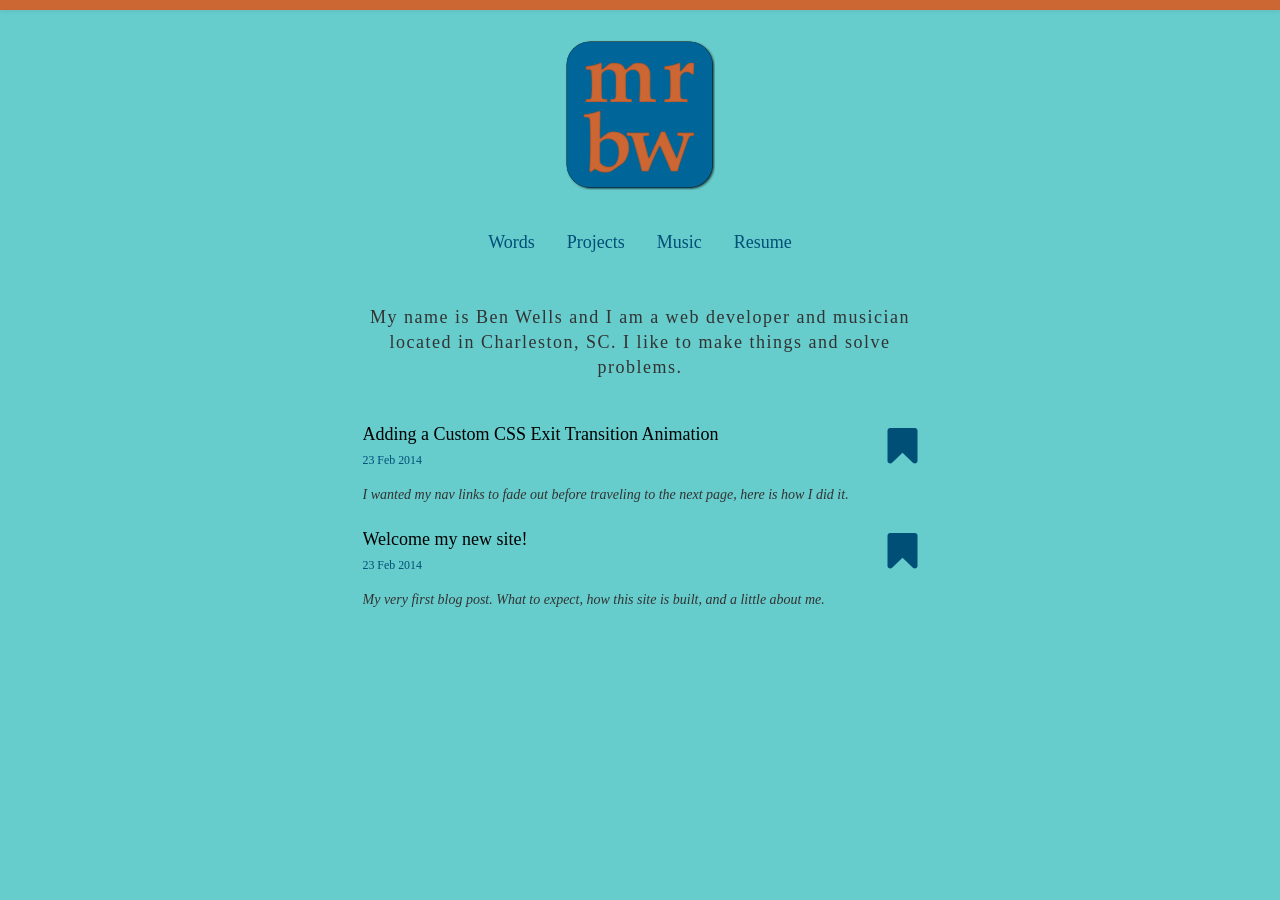
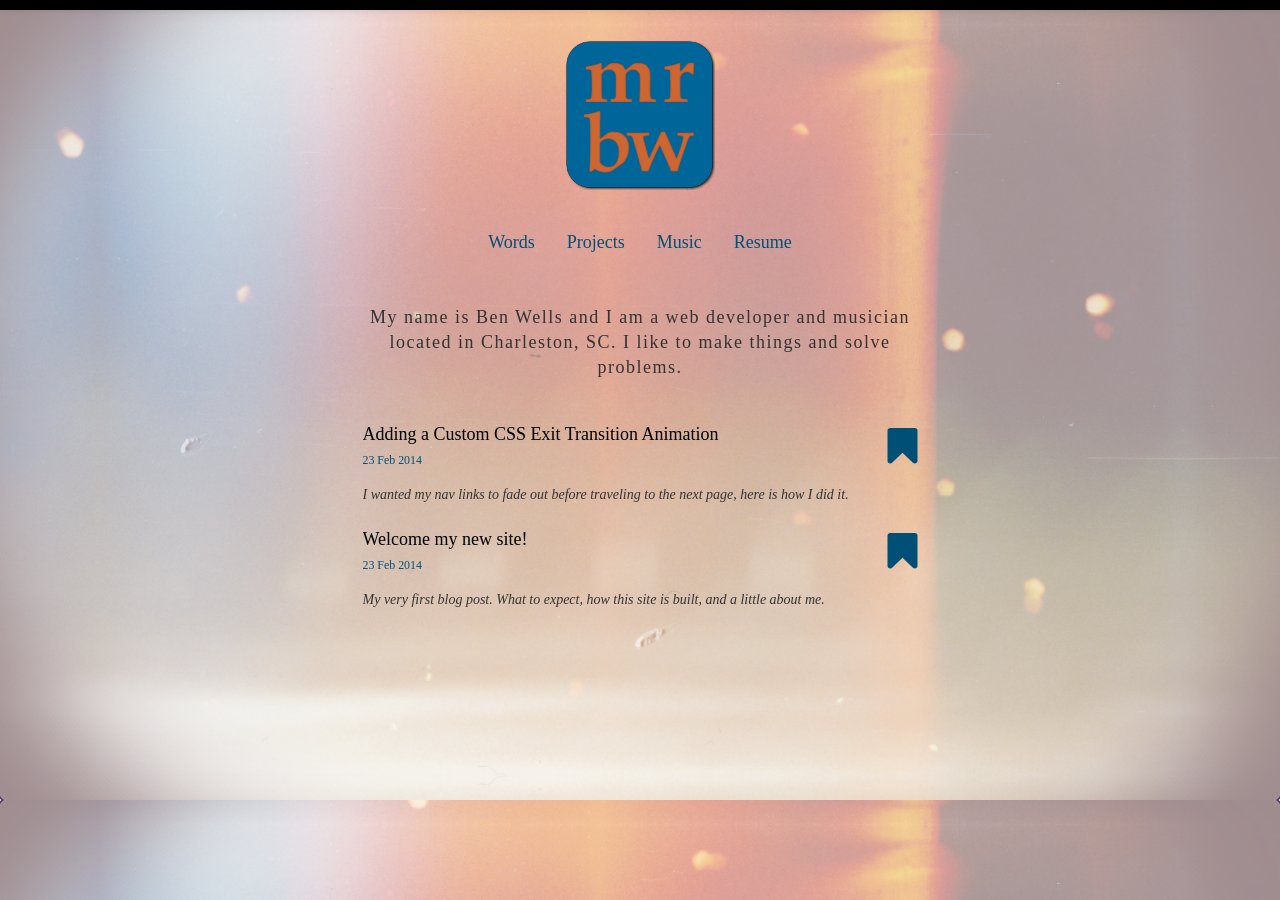
Before and after one commit to benwells/benwells.github.io, a Jekyll site: the page built from index.html, in a window 1280 px wide. Built offline with Jekyll 4.4.1, drawn with Linux system fonts in a browser that asks for light colours; nearby versions of some CDN libraries; some web fonts are replaced; Markdown is read by kramdown in place of the engine named in the settings.

Commit message:
added bg png files and referenced one

```diff
--- a/css/neutral-theme.css
+++ b/css/neutral-theme.css
@@ -1,5 +1,6 @@
 body {
-  background-color: #66CCCC;
+  /*background-color: #66CCCC;*/
+  background: url('../img/bg2.png');
   padding-bottom: 70px;
 }
 a {
@@ -38,8 +39,9 @@
   padding-right: 15px;
 }
 .orange {
-  background-color: #C63;
-  background: #C63;
+  background-color: black;
+  background: black;
+  /*background: #C63;*/
   border-bottom: none;
   border-top: none;
 }
```
Also changed, not shown: img/bg1.png (added), img/bg2.png (added), img/content_bg.png (added).
